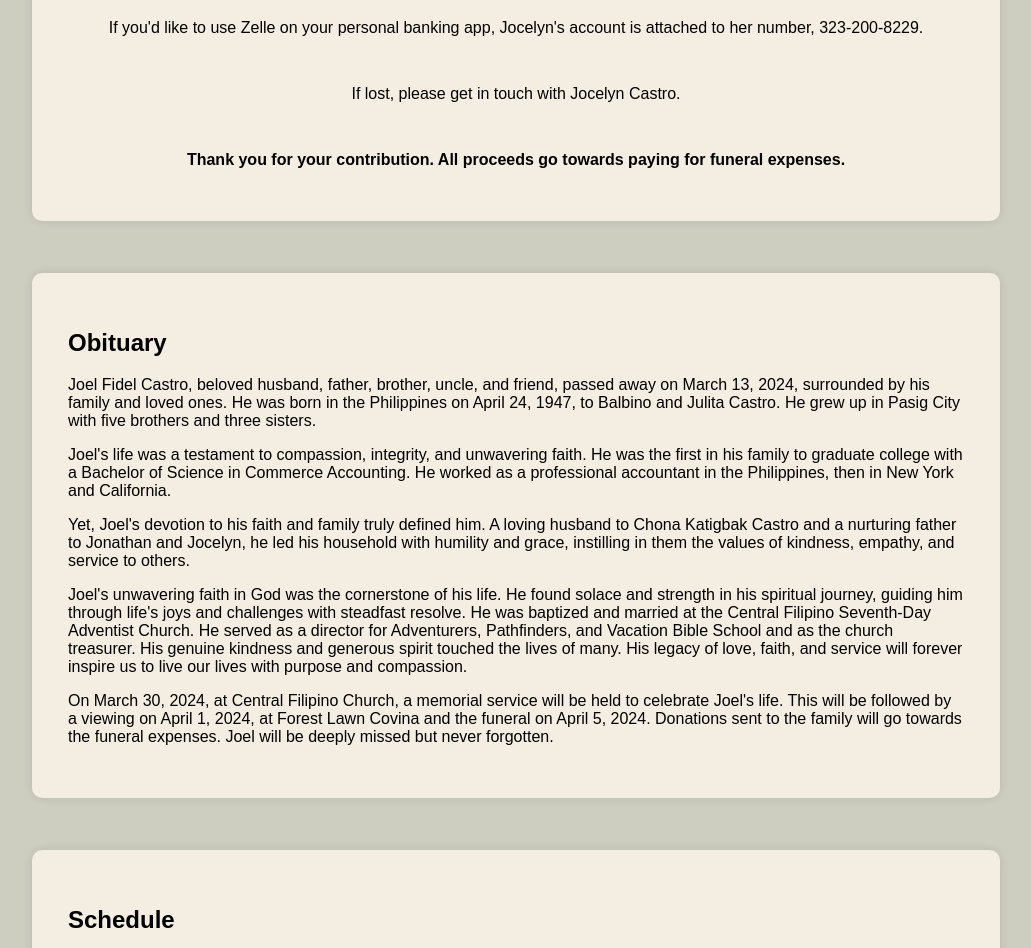
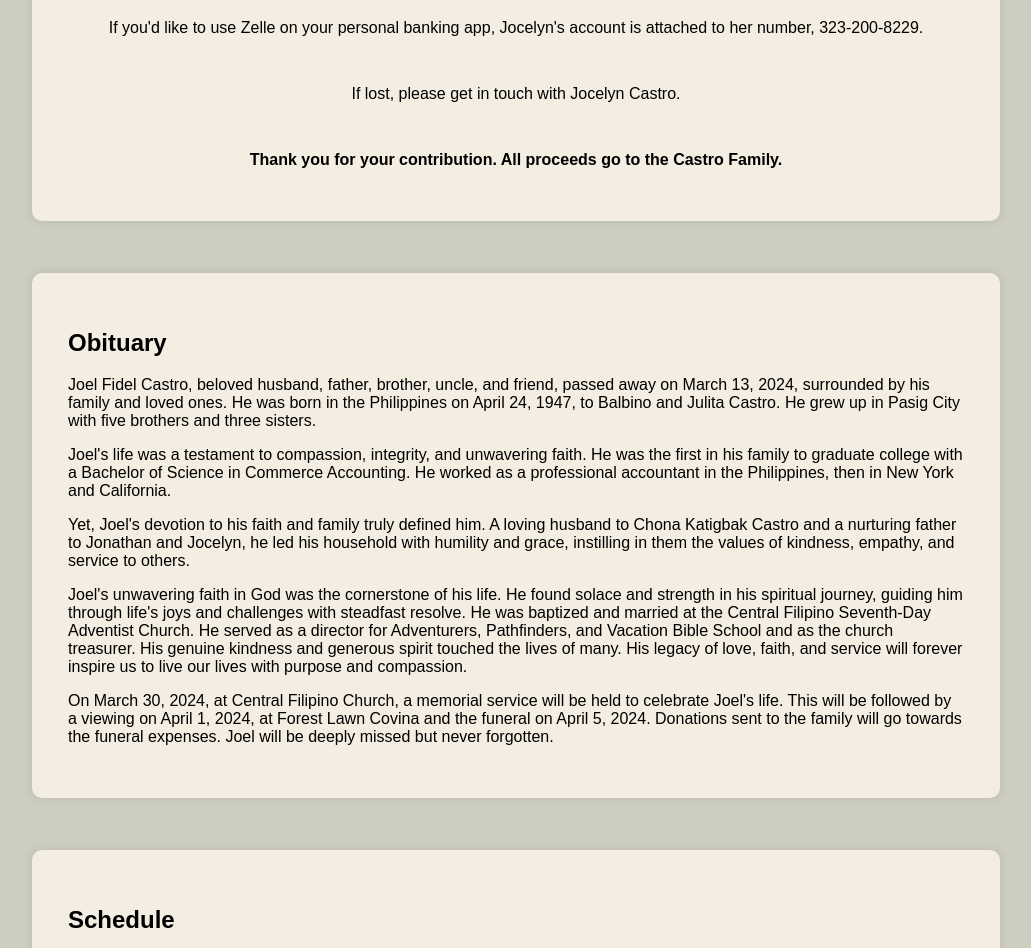
Before and after one commit to heramil/joelfidelcastro, a plain HTML site: page index.html in a window 1280 px wide. Shown: the part 2167-3115 px from the top of the page, without its empty margins (124-1155 px from the left). Drawn offline with Linux system fonts and the light colour scheme.

Commit message:
Add files via upload
seventh commit

```diff
--- a/index.html
+++ b/index.html
@@ -78,7 +78,7 @@
                 <p>The preferred method for donations is Zelle (1st icon).</p>
                 <p>If you'd like to use Zelle on your personal banking app, Jocelyn's account is attached to her number, 323-200-8229.</p>
                 <p>If lost, please get in touch with Jocelyn Castro.</p>
-                <p><strong>Thank you for your contribution. All proceeds go towards paying for funeral expenses.</strong></pg>
+                <p><strong>Thank you for your contribution. All proceeds go to the Castro Family.</strong></pg>
               </div>
             </div>
         </div>
```
